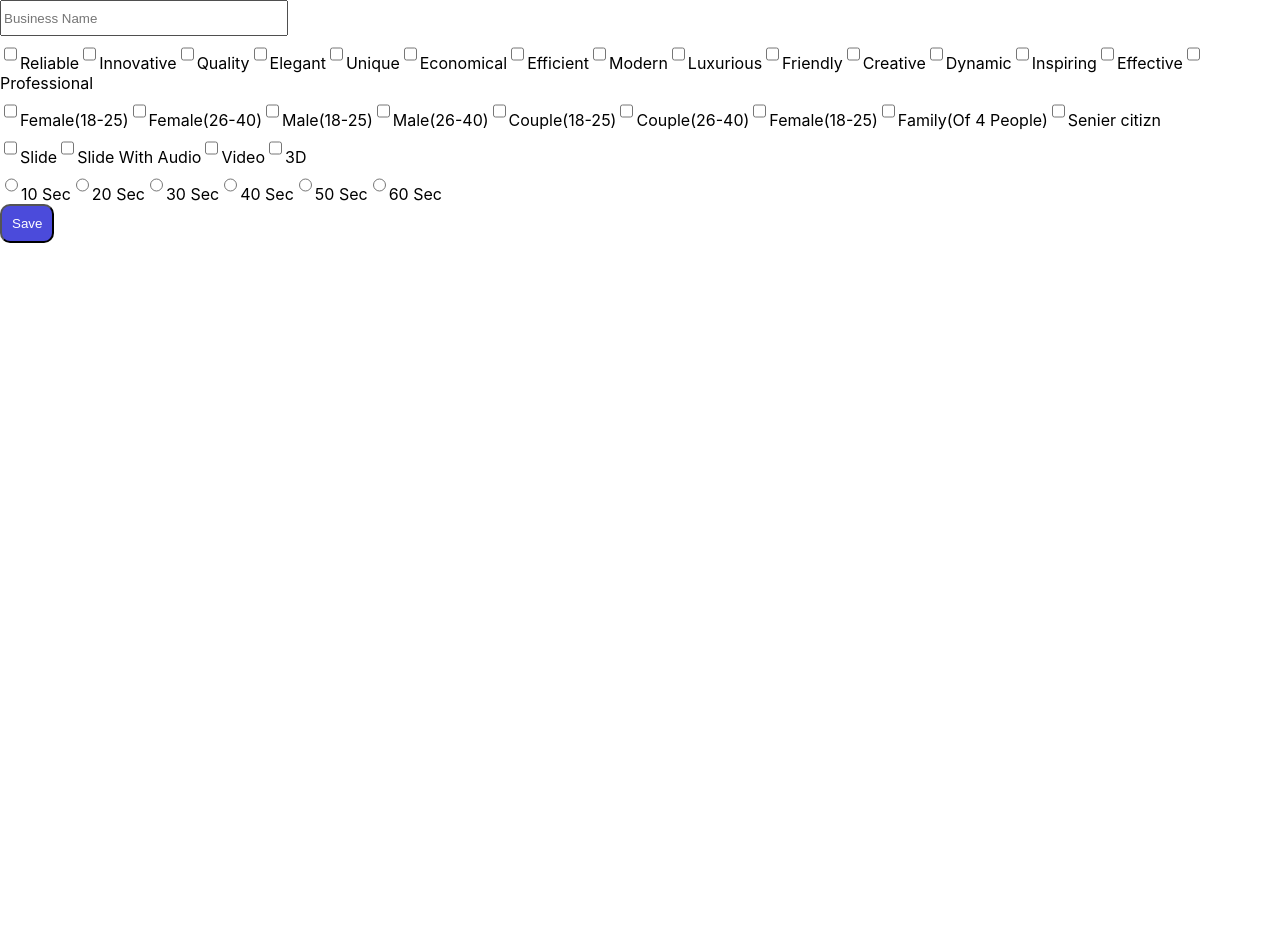
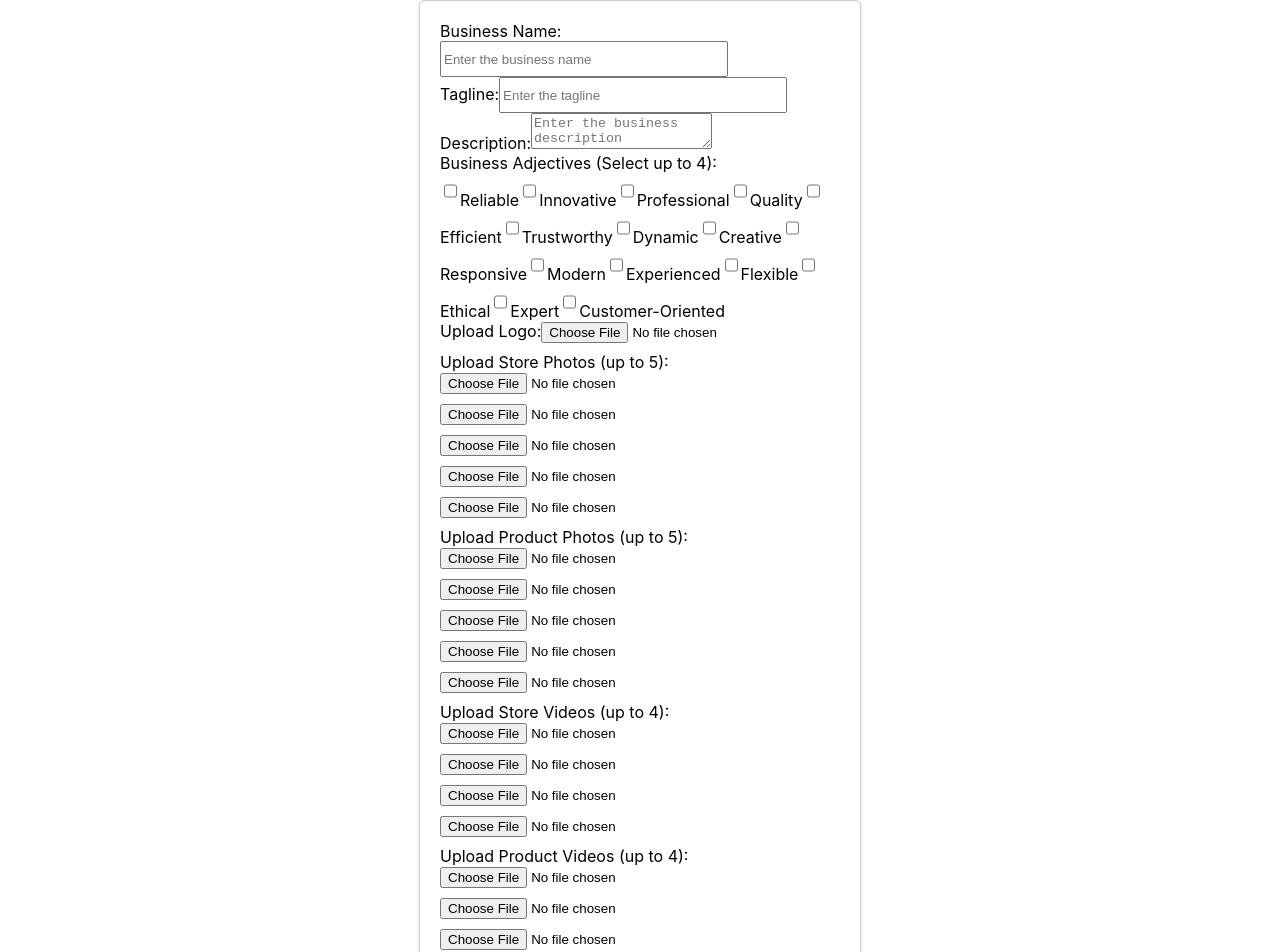
Before and after one commit to Swapnilchavan13/GreyowlWork, a React (Create React App) app in the folder advertiser/: page /module2 in a window 1280 px wide. Shown: the top 952 px of the page. Before the commit the page ends 800 px from the top, so only its background shows below. Built offline with nearby package versions, Linux system fonts and the light colour scheme.

Commit message:
module 2

```diff
--- a/advertiser/src/Component/Module2.jsx
+++ b/advertiser/src/Component/Module2.jsx
@@ -1,154 +1,330 @@
 import React, { useState } from 'react';
+
+const businessAdjectives = [
+  'Reliable',
+  'Innovative',
+  'Professional',
+  'Quality',
+  'Efficient',
+  'Trustworthy',
+  'Dynamic',
+  'Creative',
+  'Responsive',
+  'Modern',
+  'Experienced',
+  'Flexible',
+  'Ethical',
+  'Expert',
+  'Customer-Oriented'
+];
+
+
+const modelTypes = [
+  'Female (18-25)',
+  'Female (25-40)',
+  'Male (18-25)',
+  'Male (25-40)',
+  'Couple (18-25)',
+  'Couple (26-40)',
+  'Family (of 4 people)',
+  'Senior Citizen'
+];
+
+const adTypes = [
+  'Slide',
+  'Slide And Audio',
+  'Video',
+  '3D'
+];
+
+const durations = [
+  '10 Sec',
+  '20 Sec',
+  '30 Sec',
+  '40 Sec',
+  '50 Sec',
+  '60 Sec'
+];
+
 
 export const Module2 = () => {
   const [businessName, setBusinessName] = useState('');
   const [tagline, setTagline] = useState('');
   const [description, setDescription] = useState('');
   const [selectedAdjectives, setSelectedAdjectives] = useState([]);
-  const [storePhotos, setStorePhotos] = useState([]);
-  const [productPhotos, setProductPhotos] = useState([]);
-  const [videos, setVideos] = useState([]);
-  const [productVideos, setProductVideos] = useState([]);
-  const [selectedModels, setSelectedModels] = useState([]);
-  const [selectedAdType, setSelectedAdType] = useState([]);
+  const [logoFile, setLogoFile] = useState(null);
+  const [storePhotos, setStorePhotos] = useState(Array(5).fill(null));
+  const [productPhotos, setProductPhotos] = useState(Array(5).fill(null));
+  const [productVideos, setProductVideos] = useState(Array(4).fill(null));
+  const [storeVideos, setStoreVideos] = useState(Array(4).fill(null));
+  const [selectedModelTypes, setSelectedModelTypes] = useState([]);
+  const [selectedAdTypes, setSelectedAdTypes] = useState([]);
   const [selectedDuration, setSelectedDuration] = useState('');
+  const [savedData, setSavedData] = useState([]);
 
-  const adjectiveOptions = [
-    'Reliable', 'Innovative', 'Quality', 'Elegant', 'Unique', 'Economical',
-    'Efficient', 'Modern', 'Luxurious', 'Friendly', 'Creative', 'Dynamic',
-    'Inspiring', 'Effective', 'Professional'
-  ];
-
-  const modelOptions = [
-    'Female(18-25)', 'Female(26-40)', 'Male(18-25)', 'Male(26-40)',
-    'Couple(18-25)', 'Couple(26-40)', 'Female(18-25)', 'Family(Of 4 People)', 'Senier citizn'
-  ];
-
-  const adTypeOptions = ['Slide', 'Slide With Audio', 'Video', '3D'];
-
-  const durationOptions = ['10 Sec', '20 Sec', '30 Sec', '40 Sec', '50 Sec', '60 Sec'];
 
   const handleAdjectiveChange = (adjective) => {
     if (selectedAdjectives.includes(adjective)) {
-      setSelectedAdjectives(selectedAdjectives.filter(adj => adj !== adjective));
-    } else {
+      setSelectedAdjectives(selectedAdjectives.filter(item => item !== adjective));
+    } else if (selectedAdjectives.length < 4) {
       setSelectedAdjectives([...selectedAdjectives, adjective]);
     }
   };
 
-  const handleModelChange = (model) => {
-    if (selectedModels.includes(model)) {
-      setSelectedModels(selectedModels.filter(mdl => mdl !== model));
-    } else {
-      setSelectedModels([...selectedModels, model]);
+
+  const handleBusinessNameChange = (event) => {
+    setBusinessName(event.target.value);
+  };
+
+  const handleTaglineChange = (event) => {
+    setTagline(event.target.value);
+  };
+
+  const handleDescriptionChange = (event) => {
+    setDescription(event.target.value);
+  };
+
+  const handleLogoChange = (event) => {
+    setLogoFile(event.target.files[0]);
+  };
+
+  const handleStorePhotoChange = (event, index) => {
+    const newPhotos = Array.from(event.target.files);
+    const updatedPhotos = storePhotos.map((photo, i) => (i === index ? newPhotos[0] : photo));
+    setStorePhotos(updatedPhotos);
+  };
+
+  const handleProductPhotoChange = (event, index) => {
+    const newPhotos = Array.from(event.target.files);
+    const updatedPhotos = productPhotos.map((photo, i) => (i === index ? newPhotos[0] : photo));
+    setProductPhotos(updatedPhotos);
+  };
+
+  const handleStoreVideoChange = (event, index) => {
+    const newVideos = Array.from(event.target.files);
+    const updatedVideos = storeVideos.map((video, i) => (i === index ? newVideos[0] : video));
+    setStoreVideos(updatedVideos);
+  };
+
+  const handleProductVideoChange = (event, index) => {
+    const newVideos = Array.from(event.target.files);
+    const updatedVideos = productVideos.map((video, i) => (i === index ? newVideos[0] : video));
+    setProductVideos(updatedVideos);
+  };
+
+  const handleModelTypeChange = (modelType) => {
+    if (selectedModelTypes.includes(modelType)) {
+      setSelectedModelTypes(selectedModelTypes.filter(item => item !== modelType));
+    } else if (selectedModelTypes.length < 2) {
+      setSelectedModelTypes([...selectedModelTypes, modelType]);
     }
   };
 
   const handleAdTypeChange = (adType) => {
-    if (selectedAdType.includes(adType)) {
-      setSelectedAdType(selectedAdType.filter(type => type !== adType));
+    if (selectedAdTypes.includes(adType)) {
+      setSelectedAdTypes(selectedAdTypes.filter(item => item !== adType));
     } else {
-      setSelectedAdType([...selectedAdType, adType]);
+      setSelectedAdTypes([...selectedAdTypes, adType]);
     }
   };
 
-  const handleSubmit = () => {
-    // Construct the data object from the form inputs
-    const formData = {
+  const handleDurationChange = (duration) => {
+    setSelectedDuration(duration);
+  };
+
+  const handleSubmit = (event) => {
+    event.preventDefault();
+    const newData = {
       businessName,
       tagline,
       description,
       selectedAdjectives,
+      logoFile,
       storePhotos,
+      storeVideos,
       productPhotos,
-      videos,
       productVideos,
-      selectedModels,
-      selectedAdType,
+      selectedModelTypes,
+      selectedAdTypes,
       selectedDuration
     };
+    setSavedData([...savedData, newData]);
+    localStorage.setItem('savedData', JSON.stringify([...savedData, newData]));
 
-    // Save the formData to local storage
-    localStorage.setItem('adFormData', JSON.stringify(formData));
+    alert("Data Stored")
+    // Reset state values
+    setBusinessName('');
+    setTagline('');
+    setDescription('');
+    setSelectedAdjectives([]);
+    setLogoFile(null);
+    setStorePhotos(Array(5).fill(null));
+    setStoreVideos(Array(4).fill(null));
+    setProductPhotos(Array(5).fill(null));
+    setProductVideos(Array(4).fill(null));
+    setSelectedModelTypes([]);
+    setSelectedAdTypes([]);
+    setSelectedDuration('');
+
   };
 
+
+
   return (
-    <div>
-      {/* Your form elements */}
-      {/* Use state variables and event handlers to capture user input */}
-      {/* Remember to add proper JSX for form fields, labels, checkboxes, etc. */}
-      {/* Example: */}
-      <input
-        type="text"
-        value={businessName}
-        onChange={(e) => setBusinessName(e.target.value)}
-        placeholder="Business Name"
-      />
+  <div className='account-container'>
+    <form onSubmit={handleSubmit}>
+        <label htmlFor="businessName">Business Name:</label>
+        <input
+          type="text"
+          id="businessName"
+          name="businessName"
+          placeholder="Enter the business name"
+          value={businessName}
+          onChange={handleBusinessNameChange}
+          required
+        />
+        <br />
 
-      {/* Render adjective checkboxes */}
-      <div>
-        {adjectiveOptions.map((adjective, index) => (
-          <label key={index}>
+        <label htmlFor="tagline">Tagline:</label>
+        <input
+          type="text"
+          id="tagline"
+          name="tagline"
+          placeholder="Enter the tagline"
+          value={tagline}
+          onChange={handleTaglineChange}
+          required
+        />
+        <br />
+        <label htmlFor="description">Description:</label>
+        <textarea
+          id="description"
+          name="description"
+          placeholder="Enter the business description"
+          value={description}
+          onChange={handleDescriptionChange}
+          required
+        />
+        <br />
+
+        <label>Business Adjectives (Select up to 4):</label>
+        <br />
+        {businessAdjectives.map(adjective => (
+          <label key={adjective}>
             <input
               type="checkbox"
               checked={selectedAdjectives.includes(adjective)}
               onChange={() => handleAdjectiveChange(adjective)}
+              disabled={selectedAdjectives.length === 4 && !selectedAdjectives.includes(adjective)}
             />
             {adjective}
           </label>
         ))}
-      </div>
+        <br />
 
-      {/* Render model checkboxes */}
-      <div>
-        {modelOptions.map((model, index) => (
-          <label key={index}>
+        <label>Upload Logo:</label>
+        <input
+          type="file"
+          accept="image/*"
+          onChange={handleLogoChange}
+        />
+        <br />
+
+        <label>Upload Store Photos (up to 5):</label>
+        {storePhotos.map((photo, index) => (
+          <div key={index}>
+            <input
+              type="file"
+              accept="image/*"
+              onChange={(event) => handleStorePhotoChange(event, index)}
+            />
+            <br />
+          </div>
+        ))}
+
+        <label>Upload Product Photos (up to 5):</label>
+         {productPhotos.map((photo, index) => (
+          <div key={index}>
+            <input
+              type="file"
+              accept="image/*"
+              onChange={(event) => handleProductPhotoChange(event, index)}
+            />
+            <br />
+          </div>
+        ))}
+
+        <label>Upload Store Videos (up to 4):</label>
+        {storeVideos.map((video, index) => (
+          <div key={index}>
+            <input
+              type="file"
+              accept="video/*"
+              onChange={(event) => handleStoreVideoChange(event, index)}
+            />
+            <br />
+          </div>
+        ))}
+
+<label>Upload Product Videos (up to 4):</label>
+        {productVideos.map((video, index) => (
+          <div key={index}>
+            <input
+              type="file"
+              accept="video/*"
+              onChange={(event) => handleProductVideoChange(event, index)}
+            />
+            <br />
+          </div>
+        ))}
+
+<label>Choose Model Types For Your AD (Select any 2):</label>
+        <br />
+        {modelTypes.map(modelType => (
+          <label key={modelType}>
             <input
               type="checkbox"
-              checked={selectedModels.includes(model)}
-              onChange={() => handleModelChange(model)}
+              checked={selectedModelTypes.includes(modelType)}
+              onChange={() => handleModelTypeChange(modelType)}
+              disabled={selectedModelTypes.length === 2 && !selectedModelTypes.includes(modelType)}
             />
-            {model}
+            {modelType}
           </label>
         ))}
-      </div>
+        <br />
 
-      {/* Render ad type checkboxes */}
-      <div>
-        {adTypeOptions.map((adType, index) => (
-          <label key={index}>
+        <label>AD Types (Select one or more):</label>
+        <br />
+        {adTypes.map(adType => (
+          <label key={adType}>
             <input
               type="checkbox"
-              checked={selectedAdType.includes(adType)}
+              checked={selectedAdTypes.includes(adType)}
               onChange={() => handleAdTypeChange(adType)}
             />
             {adType}
           </label>
         ))}
-      </div>
-
-      {/* Render duration radio buttons */}
-      <div>
-        {durationOptions.map((duration, index) => (
-          <label key={index}>
+        <br />
+        <label>Duration:</label>
+        <br />
+        {durations.map(duration => (
+          <label key={duration}>
             <input
               type="radio"
-              name="duration"
               value={duration}
               checked={selectedDuration === duration}
-              onChange={() => setSelectedDuration(duration)}
+              onChange={() => handleDurationChange(duration)}
             />
             {duration}
           </label>
         ))}
-      </div>
+        <br />
 
-      {/* Add more form elements for other fields (tagline, description, photos, videos, etc.) */}
-
-      {/* Submit button */}
-      <button onClick={handleSubmit}>Save</button>
-    </div>
-  );
+        <button type="submit">Submit</button>
+      </form>
+  </div>
+  )
 };
 
 export default Module2;
```
